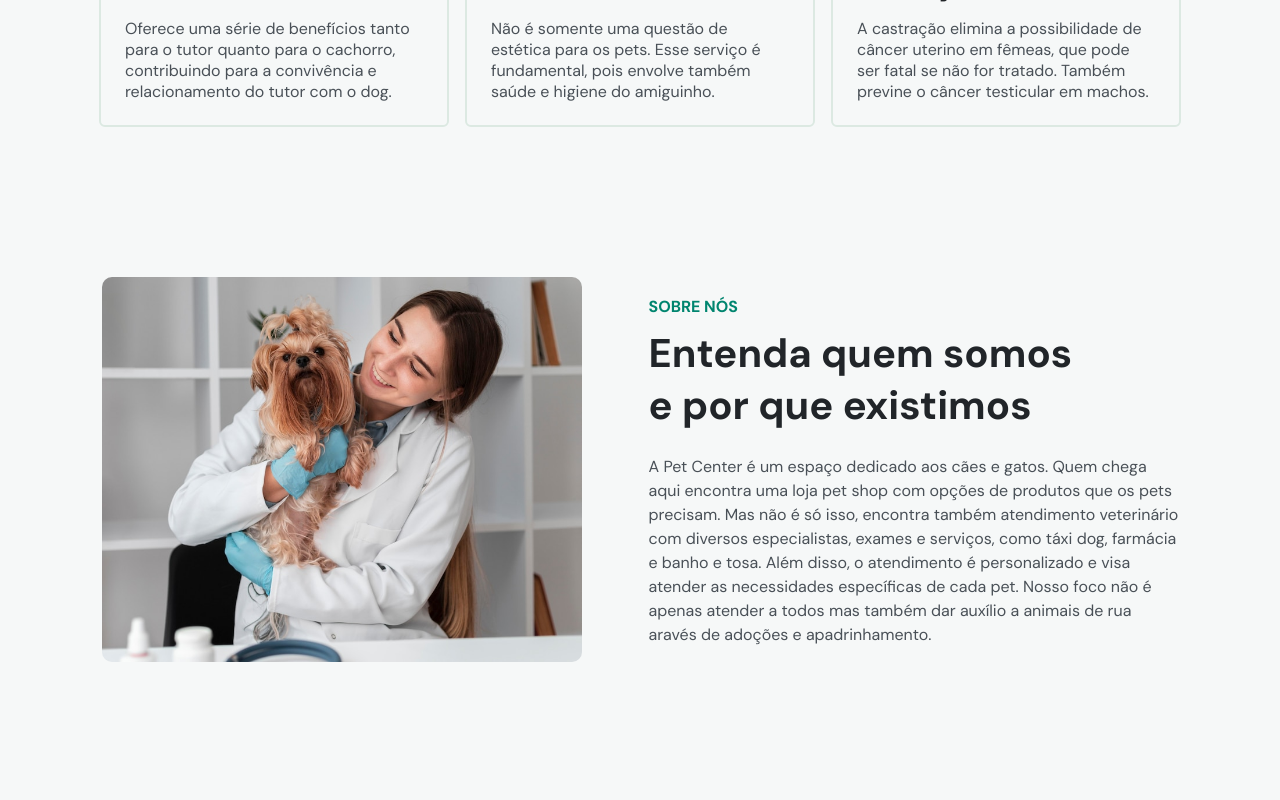
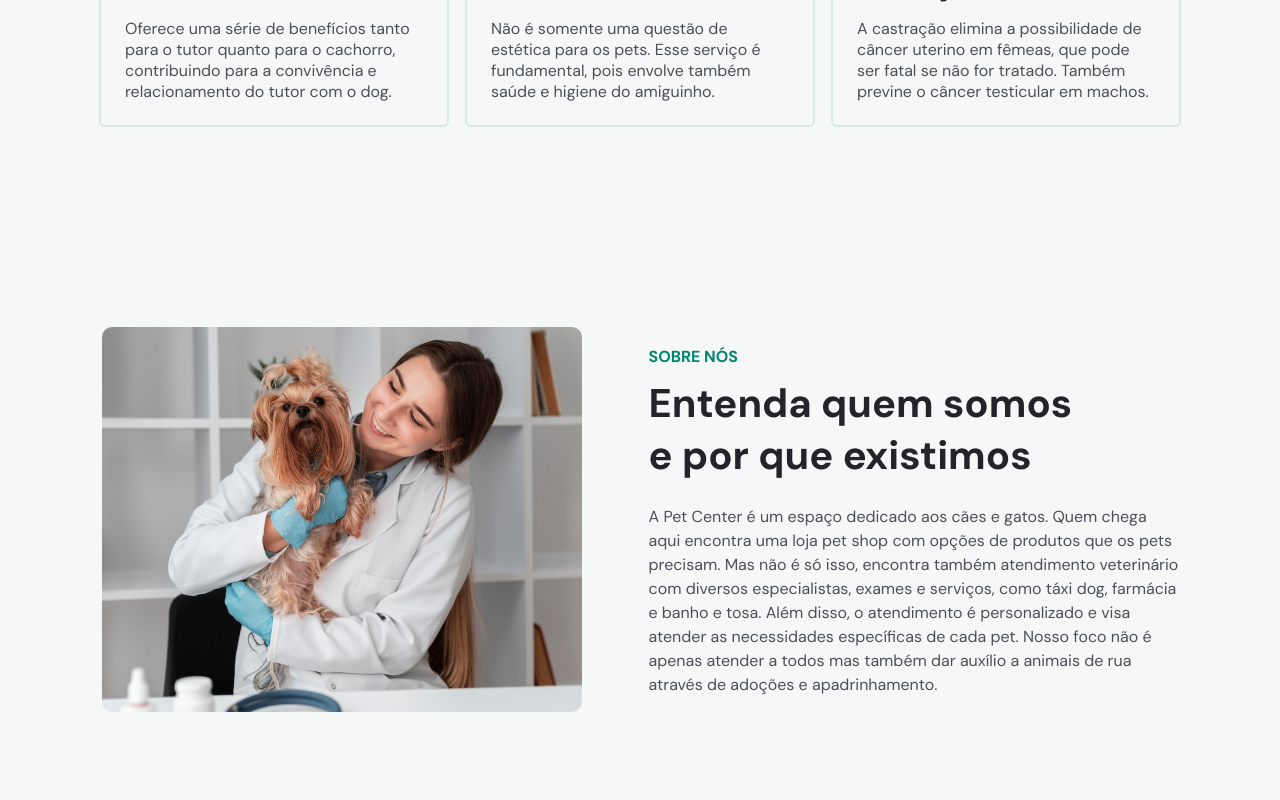
Before and after one commit to hamomgs/pet-center, a React (Create React App) app: page /home in a window 1280 px wide. Shown: the part 1420-2220 px from the top of the page. Built offline with nearby package versions, Linux system fonts and the light colour scheme.

Commit message:
💄 fix: wrong words + spacing

```diff
--- a/src/components/AboutUs/index.js
+++ b/src/components/AboutUs/index.js
@@ -18,7 +18,7 @@ export default function AboutUs() {
           especialistas, exames e serviços, como táxi dog, farmácia e banho e tosa.
           Além disso, o atendimento é personalizado e visa atender as necessidades
           específicas de cada pet. Nosso foco não é apenas atender a todos mas também dar
-          auxílio a animais de rua aravés de adoções e apadrinhamento.
+          auxílio a animais de rua através de adoções e apadrinhamento.
         </S.P>
       </S.AboutContainer>
     </S.AboutUsSection>
--- a/src/components/AboutUs/styles.js
+++ b/src/components/AboutUs/styles.js
@@ -7,7 +7,7 @@ export const AboutUsSection = styled.section`
   gap: 67px;
   max-width: 1200px;
   margin: 0 auto;
-  padding: 150px 25px 0 25px;
+  padding: 200px 25px 100px 25px;
 `
 
 export const Image = styled.img`
@@ -20,7 +20,7 @@ export const AboutContainer = styled.div`
 `
 
 export const LittleTitle = styled.h4`
-  color: #00856F;
+  color: var(--primary-color);
 `
 
 export const Title = styled.h2`
```
